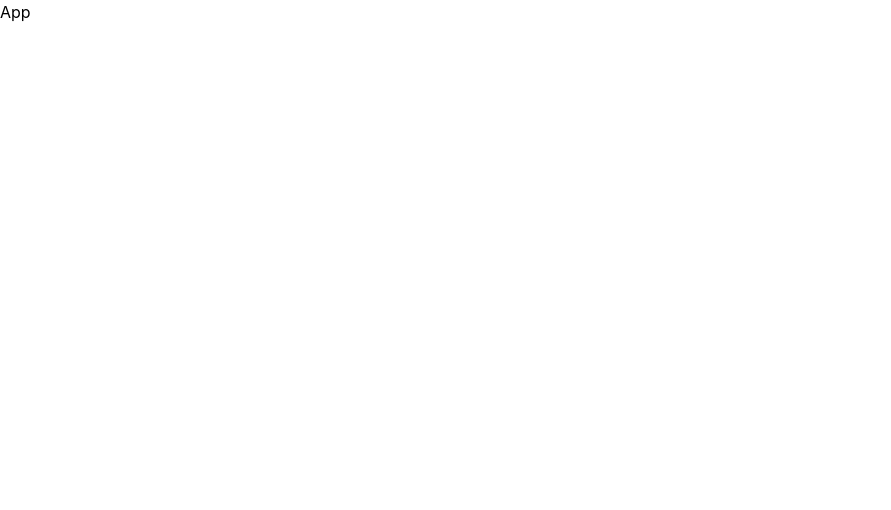
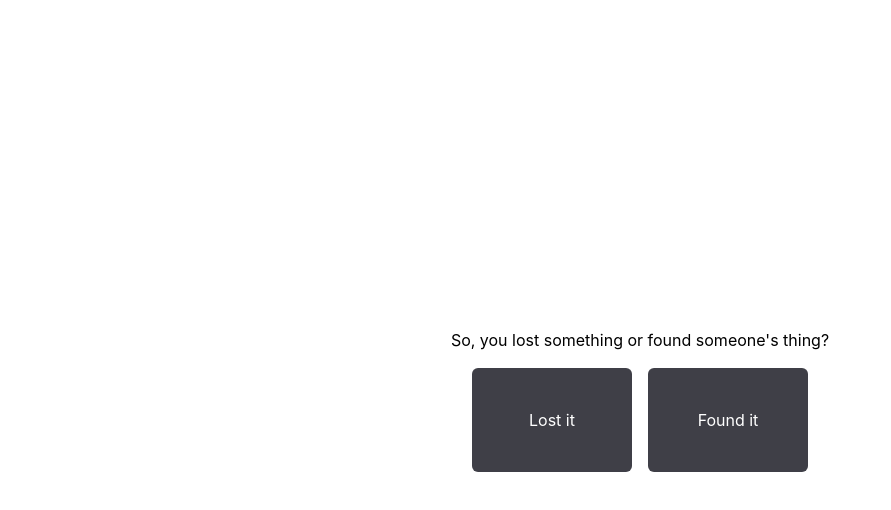
Before and after one commit to ankitsensei/findIt, a React (Vite) app in the folder client/: page / in a window 1280 px wide. Shown: the top 510 px of the page, without its empty margins (0-891 px from the left). Built offline with nearby package versions, Linux system fonts and the light colour scheme.

Commit message:
feat: basic home page layout

```diff
--- a/client/src/App.jsx
+++ b/client/src/App.jsx
@@ -1,7 +1,12 @@
 import React from "react";
+import Home from "./pages/Home";
 
 const App = () => {
-  return <div>App</div>;
+  return (
+    <div className="w-full h-full">
+      <Home />
+    </div>
+  );
 };
 
 export default App;
--- /dev/null
+++ b/client/src/pages/Home.jsx
@@ -0,0 +1,23 @@
+import React from "react";
+import { NavLink } from "react-router";
+const Home = () => {
+  return (
+    <div className="w-full h-screen flex flex-col items-center justify-center gap-4">
+      <h2>So, you lost something or found someone's thing?</h2>
+      <div className="flex gap-4">
+        <NavLink to="/" className="">
+          <button className="bg-zinc-700 text-white w-40 py-10 rounded-md outline-none">
+            Lost it
+          </button>
+        </NavLink>
+        <NavLink to="/" className="">
+          <button className="bg-zinc-700 text-white w-40 py-10 rounded-md outline-none">
+            Found it
+          </button>
+        </NavLink>
+      </div>
+    </div>
+  );
+};
+
+export default Home;
```
